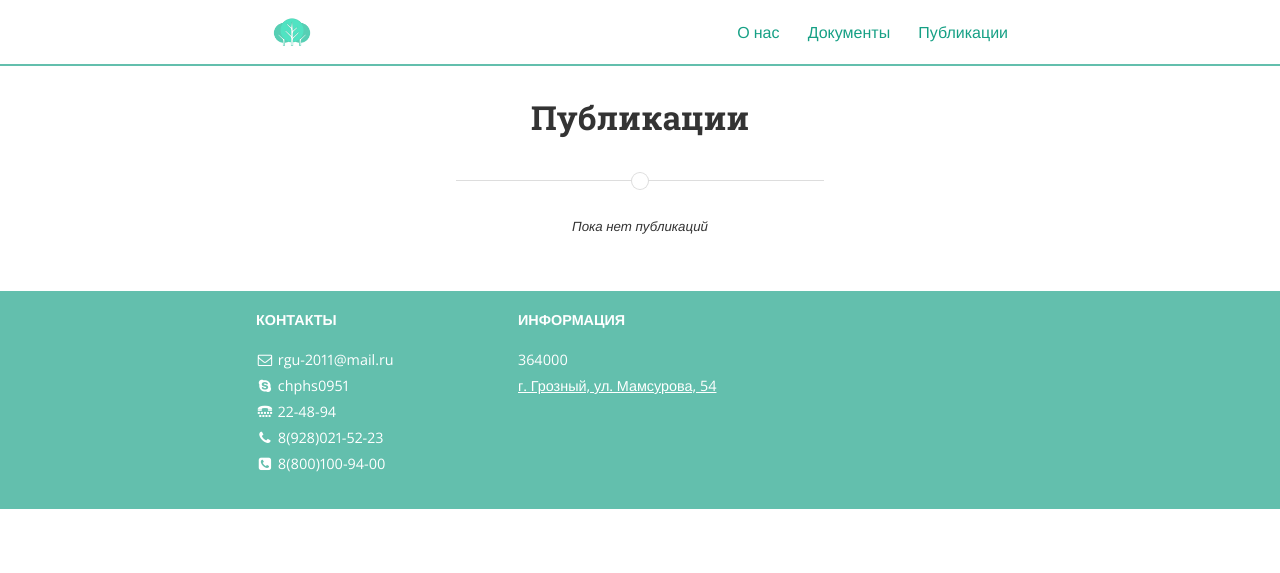
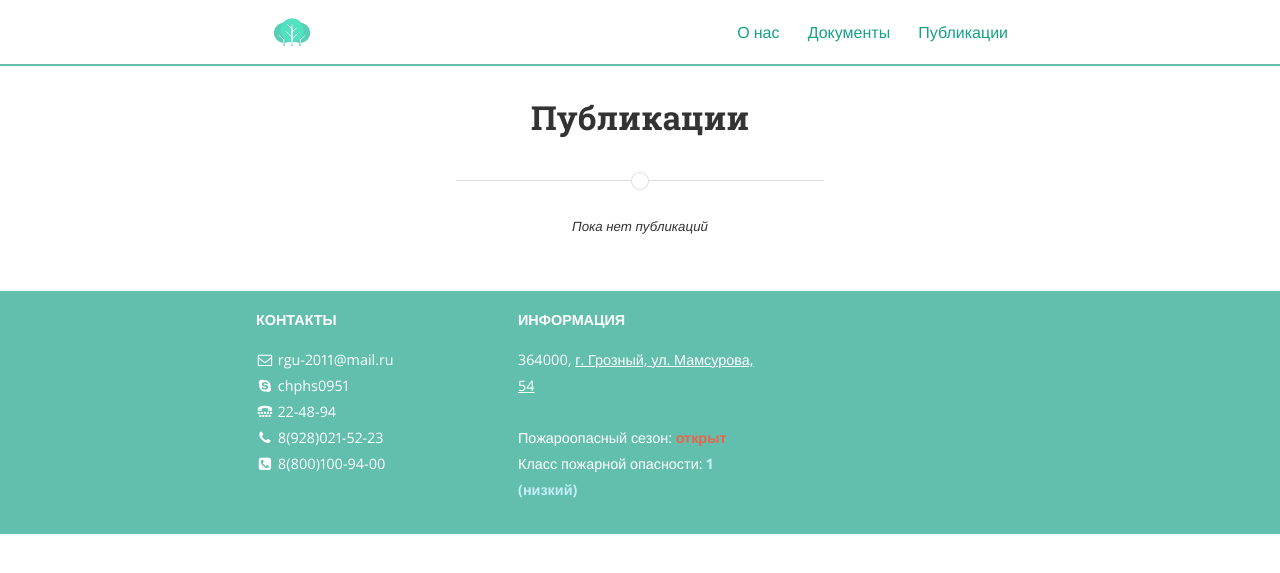
Before and after one commit to lpc95/lpc95.github.io, a Jekyll site: the page built from posts.html, in a window 1280 px wide. Shown: the top 573 px of the page. Built offline with Jekyll 4.4.1, drawn with Linux system fonts in a browser that asks for light colours; nearby versions of some CDN libraries; a style sheet for code colours, icons or effects is not loaded.

Commit message:
отображение класса пожарной опасности и статуса пожароопасного сезона

```diff
--- a/_includes/footer.html
+++ b/_includes/footer.html
@@ -43,8 +43,11 @@
 
     <div class="site-signature">
       <p><strong>ИНФОРМАЦИЯ</strong></p>
-      <span class="index">364000</span><br>
+      <span class="index">364000,</span>
       <a href="https://goo.gl/maps/epAguvJChAu" target="_blank"><span class="adress">г. Грозный, ул. Мамсурова, 54</span></a>
+      <br>
+      <span class="fire_season"><br>Пожароопасный сезон: <b style="color:#ec644b">открыт</b></span>
+      <span class="fire_danger_factor"><span>Класс пожарной опасности: <b style="color:#C5EFF7">1 (низкий)</b></span>
     </div>
 
   </div>
```
